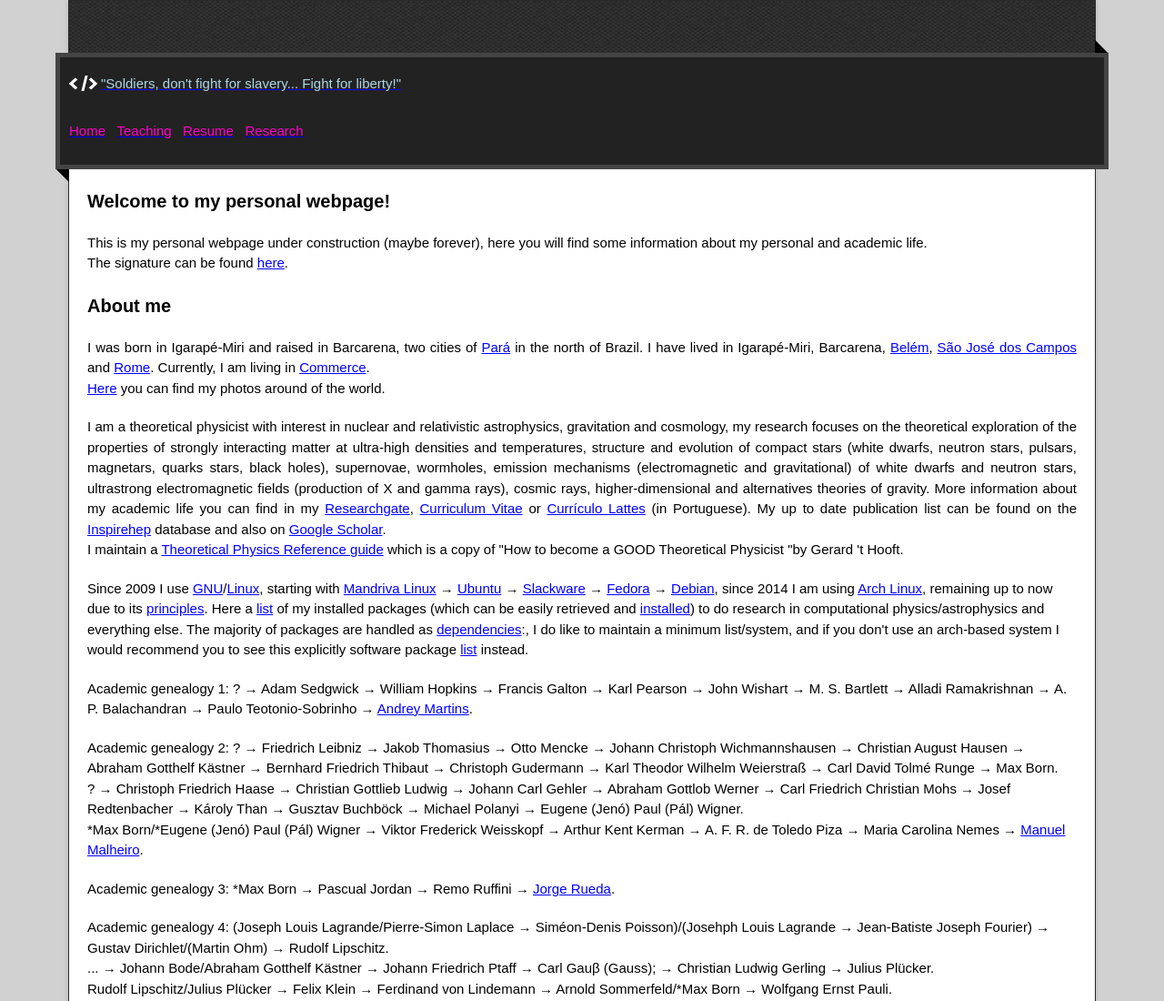
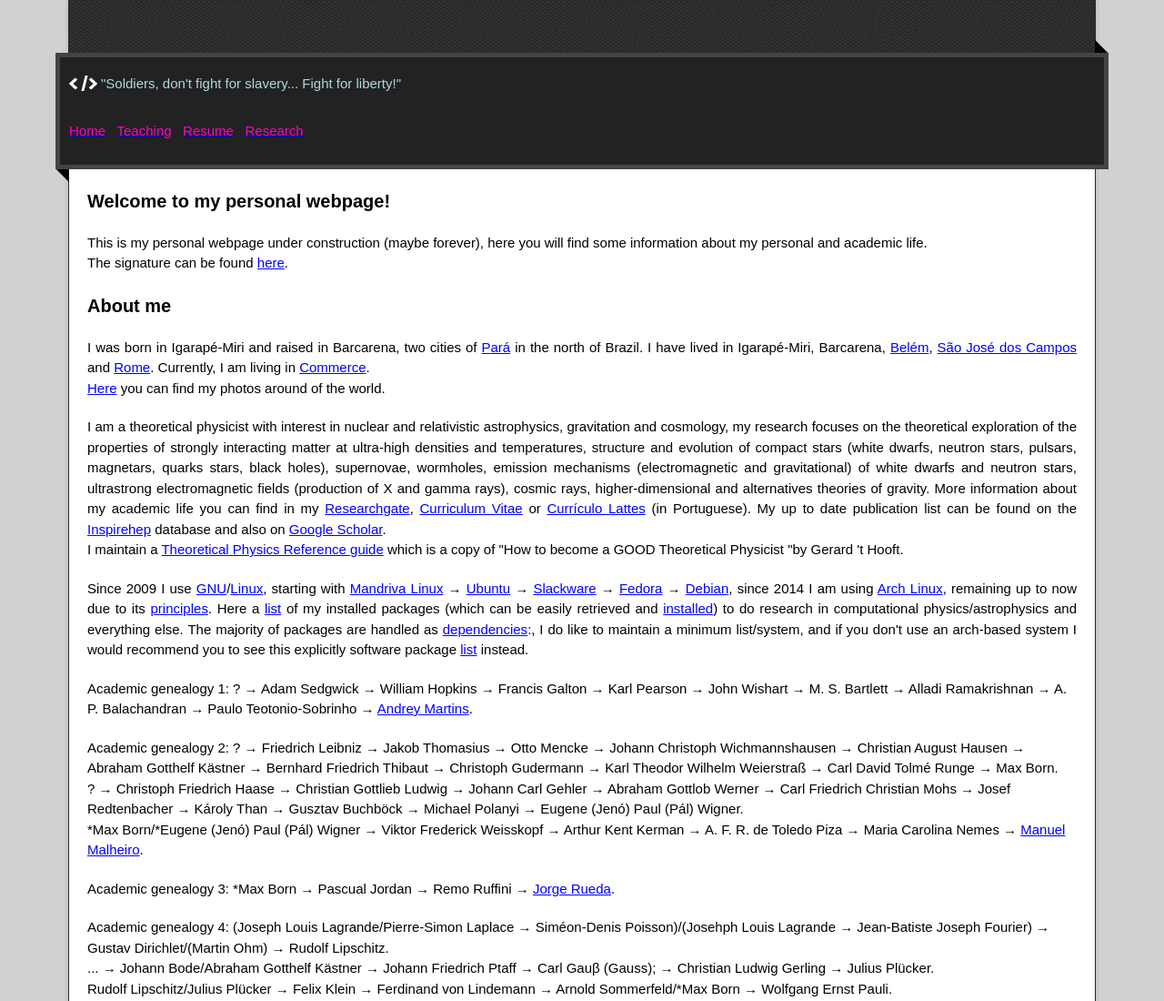
Before and after one commit to rvlobato/rvlobato.github.io, a plain HTML site: page index.html in a window 1280 px wide. Shown: the top 1100 px of the page at 91% size. Drawn offline with nearby package versions, Linux system fonts and the light colour scheme; some packages are replaced by stand-ins of ours.

Commit message:
index.html

```diff
--- a/index.html
+++ b/index.html
@@ -49,7 +49,7 @@
 
 	      <br>I maintain a <a href="https://rvlobato.github.io/teaching/notes/good.html">Theoretical Physics Reference guide</a> which is a copy of "How to become a GOOD Theoretical Physicist "by Gerard 't Hooft. </p>
 
-	    <p> Since 2009 I use <a href="https://en.wikipedia.org/wiki/GNU_Project">GNU</a>/<a href="https://en.wikipedia.org/wiki/Linux">Linux</a>, starting with <a href="https://en.wikipedia.org/wiki/Mandriva_Linux">
+	    <p align="justify"> Since 2009 I use <a href="https://en.wikipedia.org/wiki/GNU_Project">GNU</a>/<a href="https://en.wikipedia.org/wiki/Linux">Linux</a>, starting with <a href="https://en.wikipedia.org/wiki/Mandriva_Linux">
 	      Mandriva Linux</a> &rarr; <a href="https://ubuntu.com/">Ubuntu</a> &rarr; <a href="http://www.slackware.com/">Slackware</a> &rarr; <a href="https://getfedora.org/">Fedora</a>  &rarr; <a href="https://www.debian.org/">Debian</a>, since 2014 I am using <a href="https://www.archlinux.org/">Arch Linux</a>, remaining up to now due to its <a href="https://wiki.archlinux.org/index.php/Arch_Linux#Principles">principles</a>. Here a <a href="https://raw.githubusercontent.com/rvlobato/dotfiles/master/.config/pkglist.txt">list</a> of my installed packages (which can be easily retrieved and <a href="https://wiki.archlinux.org/index.php/Pacman/Tips_and_tricks#Install_packages_from_a_list">installed</a>) to do research in computational physics/astrophysics and everything else. The majority of packages are handled as <a href="https://wiki.archlinux.org/index.php/PKGBUILD#Dependencies">dependencies</a>:, I do like to maintain a minimum list/system, and if you don't use an arch-based system I would recommend you to see this explicitly software package <a href="https://rvlobato.github.io/teaching/#computation">list</a> instead.</p>
 
 	    <p> Academic genealogy 1: ? &rarr; Adam Sedgwick &rarr; William Hopkins &rarr; Francis Galton &rarr; Karl Pearson &rarr; John Wishart &rarr; M. S. Bartlett &rarr; Alladi Ramakrishnan &rarr; A. P. Balachandran &rarr; Paulo Teotonio-Sobrinho &rarr; <a href="https://www.researchgate.net/profile/Andrey_Martins2">Andrey Martins</a>. </p>
```
